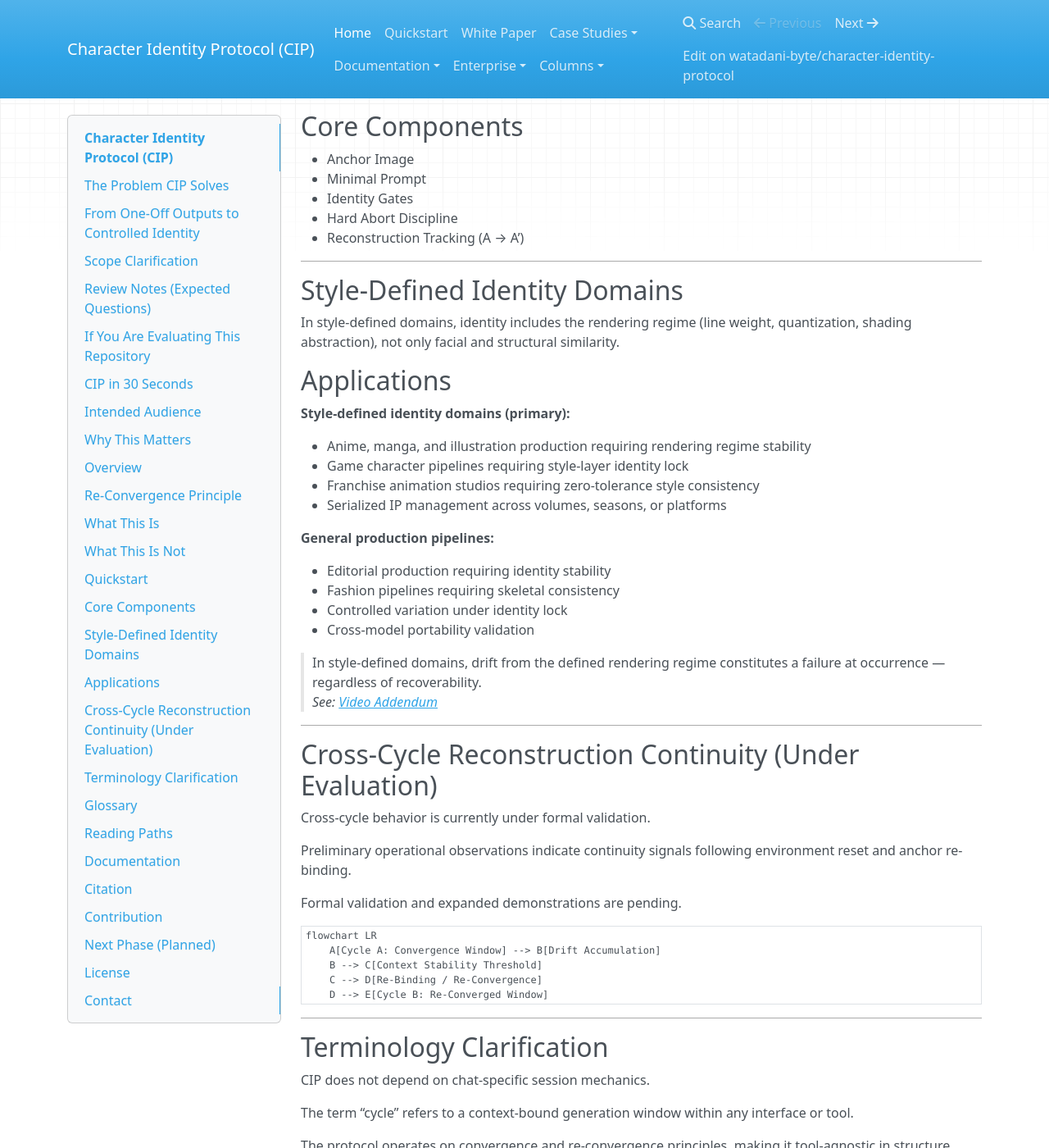
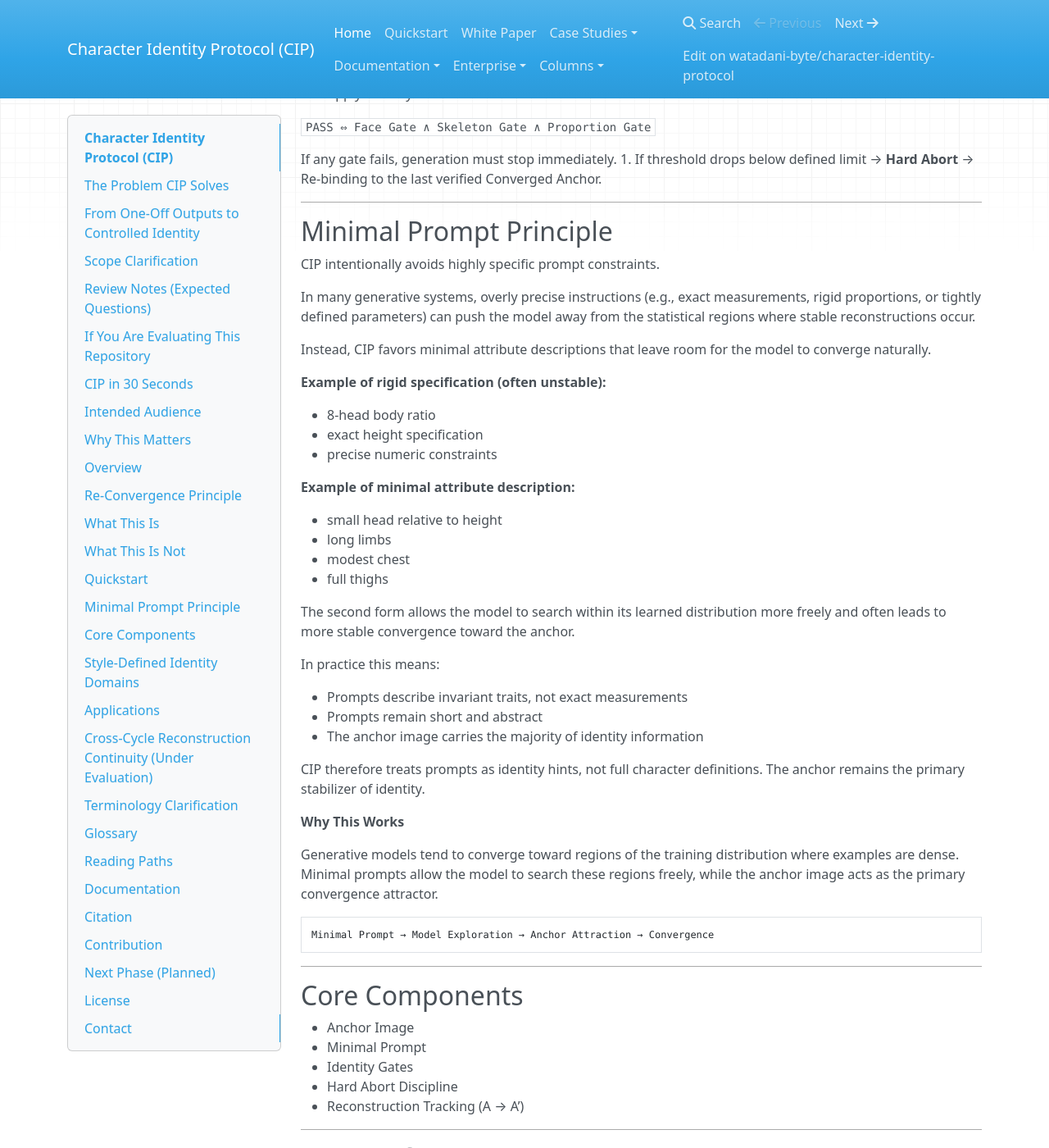
Before and after one commit to watadani-byte/character-identity-protocol, an MkDocs documentation site: the page built from docs/index.md, in a window 1280 px wide and 1400 px high, scrolled down 5867 px. Shown: the whole window at 82% size. Built offline with MkDocs 1.6.1, drawn with Linux system fonts in a browser that asks for light colours; nearby versions of some CDN libraries; some of the changed text lies outside the part shown.

Commit message:
index.md を更新

````diff
--- a/docs/index.md
+++ b/docs/index.md
@@ -1,6 +1,8 @@
 # Character Identity Protocol (CIP)
 
-Operational workflow to keep a character consistent across generations, sessions, and platforms.
+Character Identity Protocol (CIP) is an operational protocol for stabilizing character identity in probabilistic generative systems.
+It provides a governance workflow that maintains character identity across generations, sessions, and platforms through anchors, validation gates, and controlled re-convergence cycles.
+
 *Licensed under [CC BY 4.0](https://creativecommons.org/licenses/by/4.0/) — 2026*
 
 ## The Problem CIP Solves
@@ -20,7 +22,7 @@ Each generation is statistically independent.
 Even with the same prompt, the model may produce a different face,
 different proportions, or a different identity.
 
-CIP was created to solve this operational problem.
+CIP was created to manage this fundamental property of probabilistic generative systems at the operational layer.
 
 It does not modify the model.
 It does not require fine-tuning.
@@ -37,11 +39,13 @@ auditable, and portable across platforms.
 
 -----
 
-CIP is an operational governance protocol for stabilizing character identity in probabilistic generative systems (anchor + gates + hard abort).
-It governs reconstruction behavior at the operational layer — no fine-tuning, no model modification.
+CIP governs reconstruction behavior at the operational layer through anchors, validation gates, and disciplined hard-abort control.
+
+**CIP does not try to control the model.
+It controls the conditions under which the model converges.**
 
 > This is not a generation method.
-> It is a character identity inspection protocol.
+> It is a character identity governance protocol.
 
 **CIP Identity Stabilization Workflow**
 
@@ -304,6 +308,51 @@ Identity Stability
 
 -----
 
+## Minimal Prompt Principle
+
+CIP intentionally avoids highly specific prompt constraints.
+
+In many generative systems, overly precise instructions
+(e.g., exact measurements, rigid proportions, or tightly defined parameters)
+can push the model away from the statistical regions where stable reconstructions occur.
+
+Instead, CIP favors minimal attribute descriptions that leave room for the model to converge naturally.
+
+**Example of rigid specification (often unstable):**
+
+- 8-head body ratio
+- exact height specification
+- precise numeric constraints
+
+**Example of minimal attribute description:**
+
+- small head relative to height
+- long limbs
+- modest chest
+- full thighs
+
+The second form allows the model to search within its learned distribution more freely and often leads to more stable convergence toward the anchor.
+
+In practice this means:
+
+- Prompts describe invariant traits, not exact measurements
+- Prompts remain short and abstract
+- The anchor image carries the majority of identity information
+
+CIP therefore treats prompts as identity hints, not full character definitions.
+The anchor remains the primary stabilizer of identity.
+
+**Why This Works**
+
+Generative models tend to converge toward regions of the training distribution where examples are dense.
+Minimal prompts allow the model to search these regions freely, while the anchor image acts as the primary convergence attractor.
+
+```
+Minimal Prompt → Model Exploration → Anchor Attraction → Convergence
+```
+
+-----
+
 ## Core Components
 
 - Anchor Image
````
